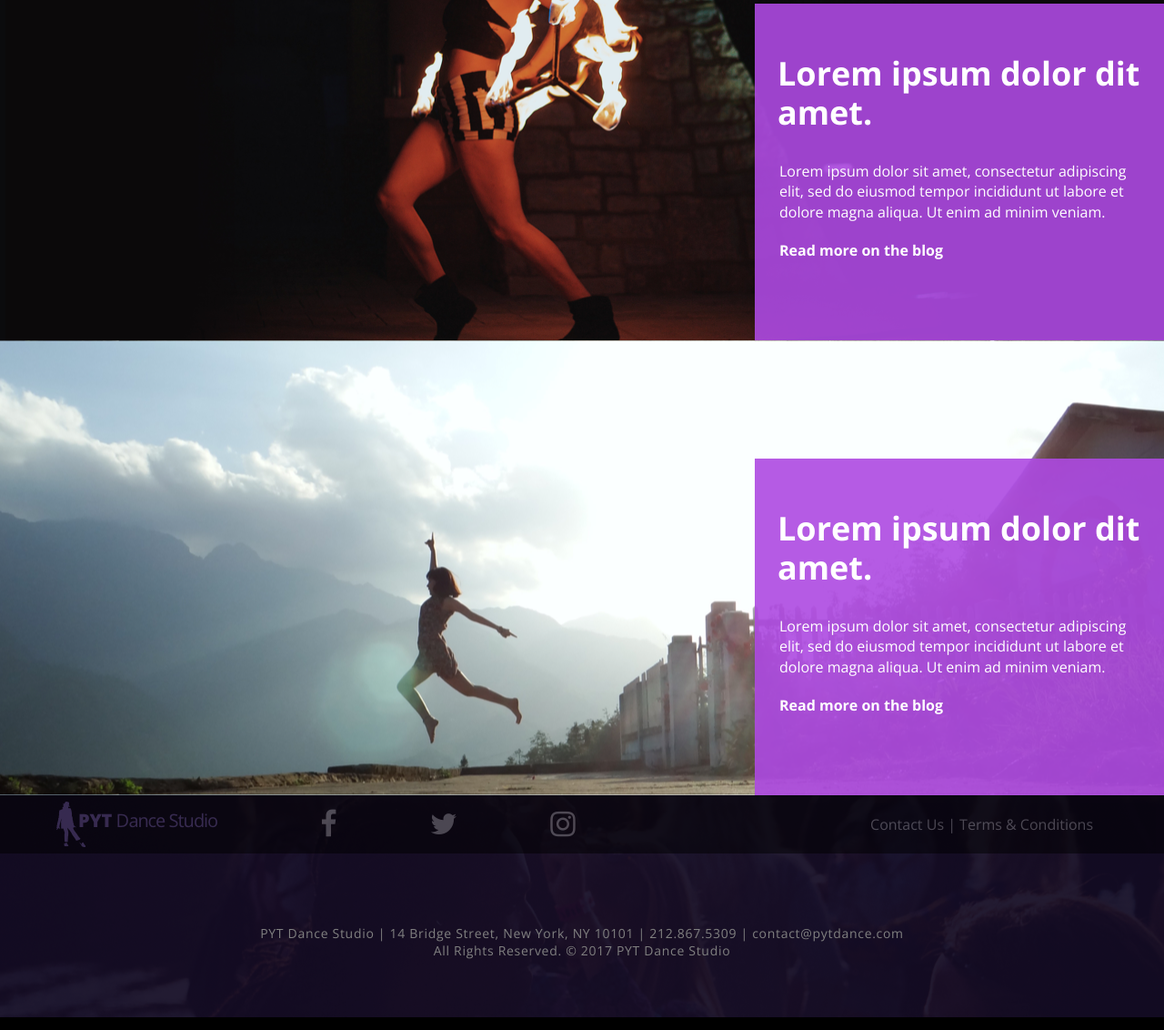
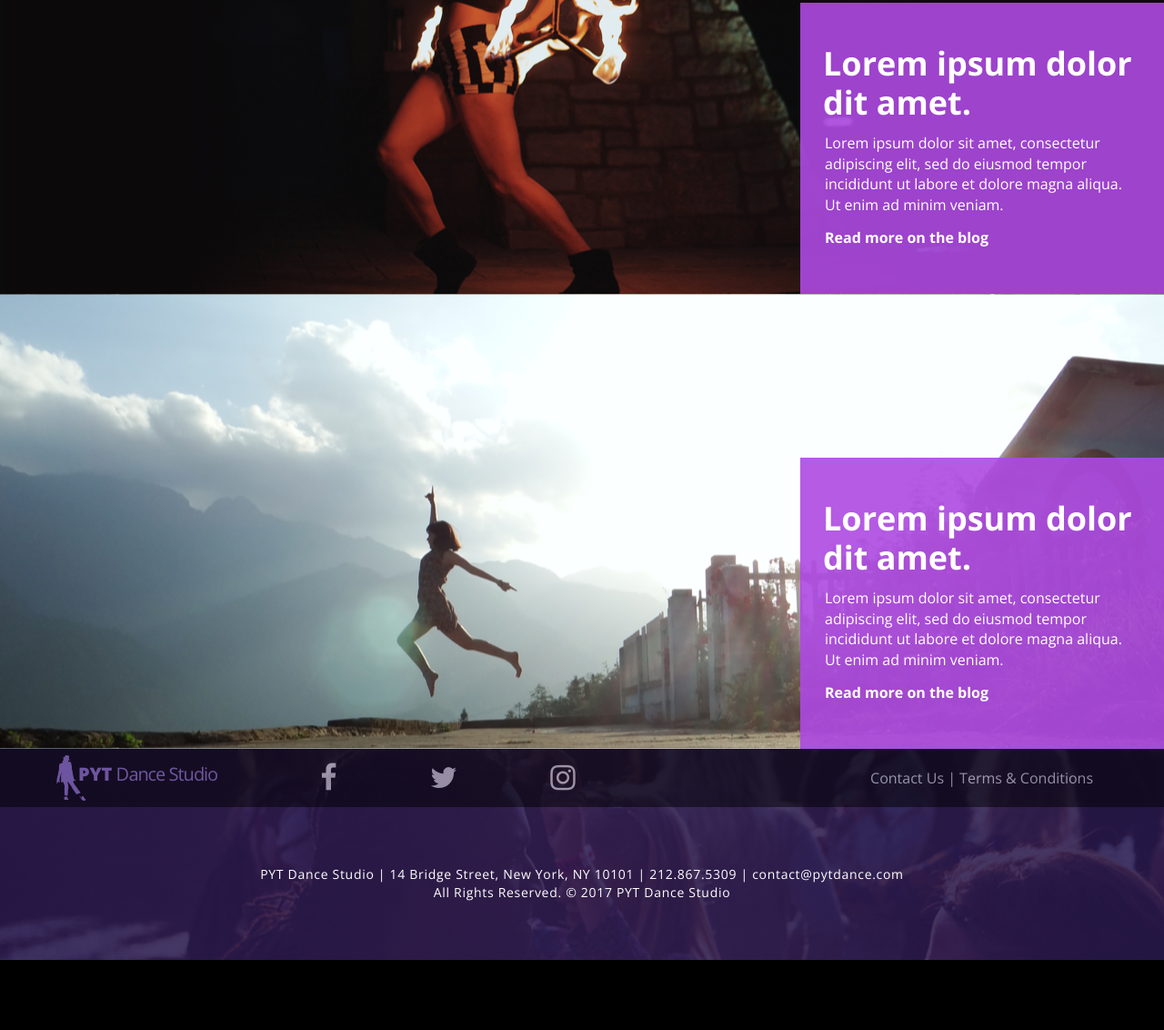
Before and after one commit to davegordon639/pyt_dance_studio, a plain HTML site: page index.html in a window 1280 px wide. Shown: the part 1151-2283 px from the top of the page at 91% size. After the commit the page ends 2216 px from the top, so only its background shows below. Drawn offline with nearby package versions, Linux system fonts and the light colour scheme.

Commit message:
fix bootstrap

```diff
--- a/index.html
+++ b/index.html
@@ -3,6 +3,10 @@
   <head>
     <meta charset="utf-8">
     <title>PYT Dance Studio</title>
+    <!-- Latest compiled and minified CSS -->
+    <link rel="stylesheet" href="https://maxcdn.bootstrapcdn.com/bootstrap/3.3.7/css/bootstrap.min.css" integrity="sha384-BVYiiSIFeK1dGmJRAkycuHAHRg32OmUcww7on3RYdg4Va+PmSTsz/K68vbdEjh4u" crossorigin="anonymous">
+    <!-- Latest compiled and minified JavaScript -->
+    <script src="https://maxcdn.bootstrapcdn.com/bootstrap/3.3.7/js/bootstrap.min.js" integrity="sha384-Tc5IQib027qvyjSMfHjOMaLkfuWVxZxUPnCJA7l2mCWNIpG9mGCD8wGNIcPD7Txa" crossorigin="anonymous"></script>
     <link href="resources/css/style.css" type="text/css" rel="stylesheet" />
     <link href="https://fonts.googleapis.com/css?family=Open+Sans:400,700|Roboto:400,700" rel="stylesheet">
     <link rel="stylesheet" href="resources/font-awesome/css/font-awesome.min.css">
--- a/resources/css/style.css
+++ b/resources/css/style.css
@@ -1,5 +1,6 @@
 html {
   margin: 0px;
+  font-size: 16px;
 }
 
 body {
@@ -7,6 +8,7 @@ body {
   margin: 0px;
   background-color: #000;
   color: white;
+  font-size: 16px;
 }
 
 header {
@@ -42,6 +44,8 @@ nav {
 
 nav ul {
   margin-right: 3.875rem;
+  margin-top: 0;
+  margin-bottom: 0px;
 }
 
 nav ul li {
@@ -114,7 +118,7 @@ nav a:hover {
   font-weight: bold;
   padding: 1.25rem 3.125rem;
   color: white;
-  width: 250px;
+  width: 350px;
   margin: 0 auto;
 }
 
@@ -124,6 +128,9 @@ nav a:hover {
   margin-top: 0px;
   height: 31.25rem;
   width: 100%;
+  display: flex;
+  justify-content: flex-end;
+  align-items: flex-end;
 }
 
 #graffiti {
@@ -150,8 +157,8 @@ nav a:hover {
   background-color: rgba(173,74,226,0.9);
   line-height: 1.4;
   padding: 25px;
-  float: right;
-  margin-top: 130px;
+  /*float: right;*/
+  /*margin-top: 130px;*/
 }
 
 .section p {
@@ -161,7 +168,7 @@ nav a:hover {
 footer {
   background-image: url("../images/party-photo.png");
   background-repeat: no-repeat;
-  opacity: .5;
+  /*opacity: .5;*/
 }
 
 .footer-bar {
@@ -189,6 +196,7 @@ footer p {
   font-size: .875rem;
   letter-spacing: 0.7px;
   text-align: center;
+  color: white;
 }
 
 /* FACULTY */
```
Also changed, not shown: faculty.html (+1 -1 lines).
